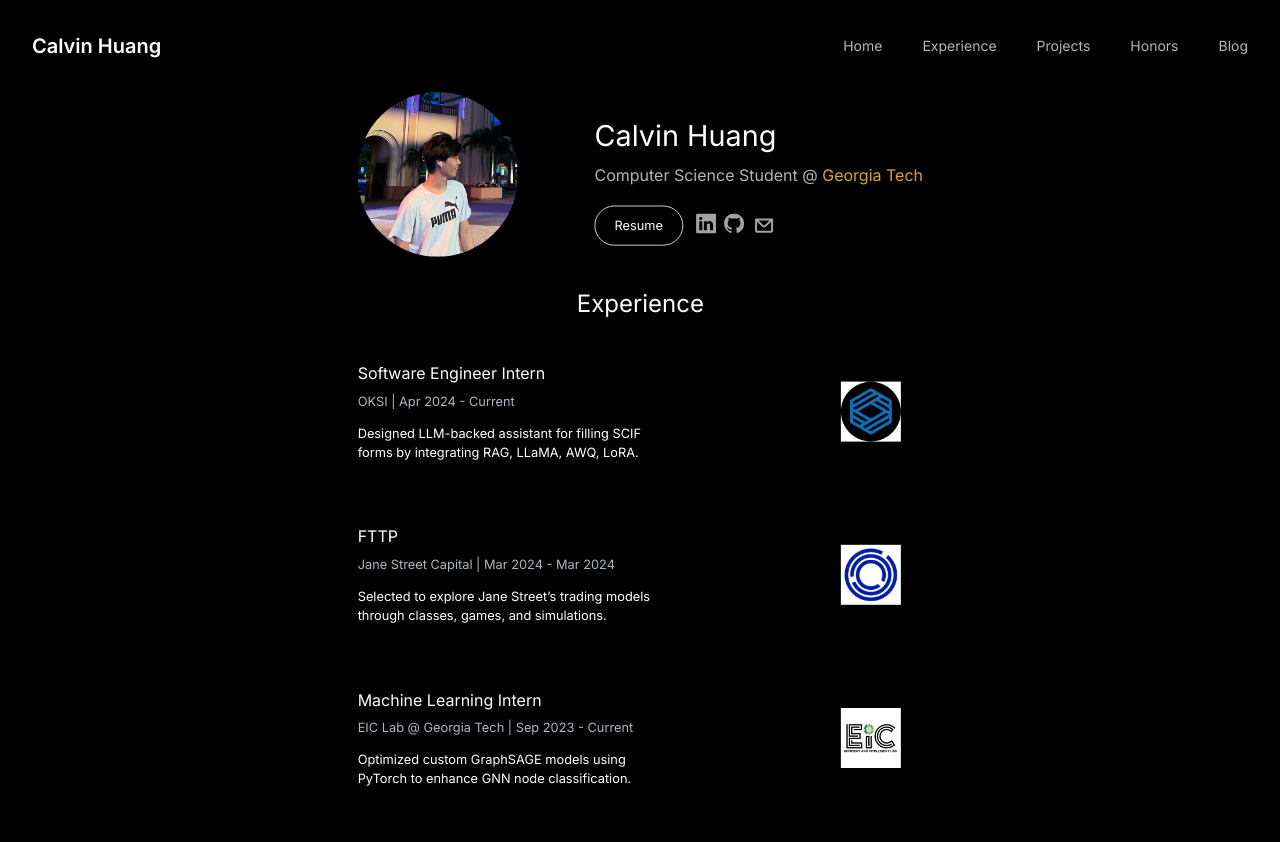
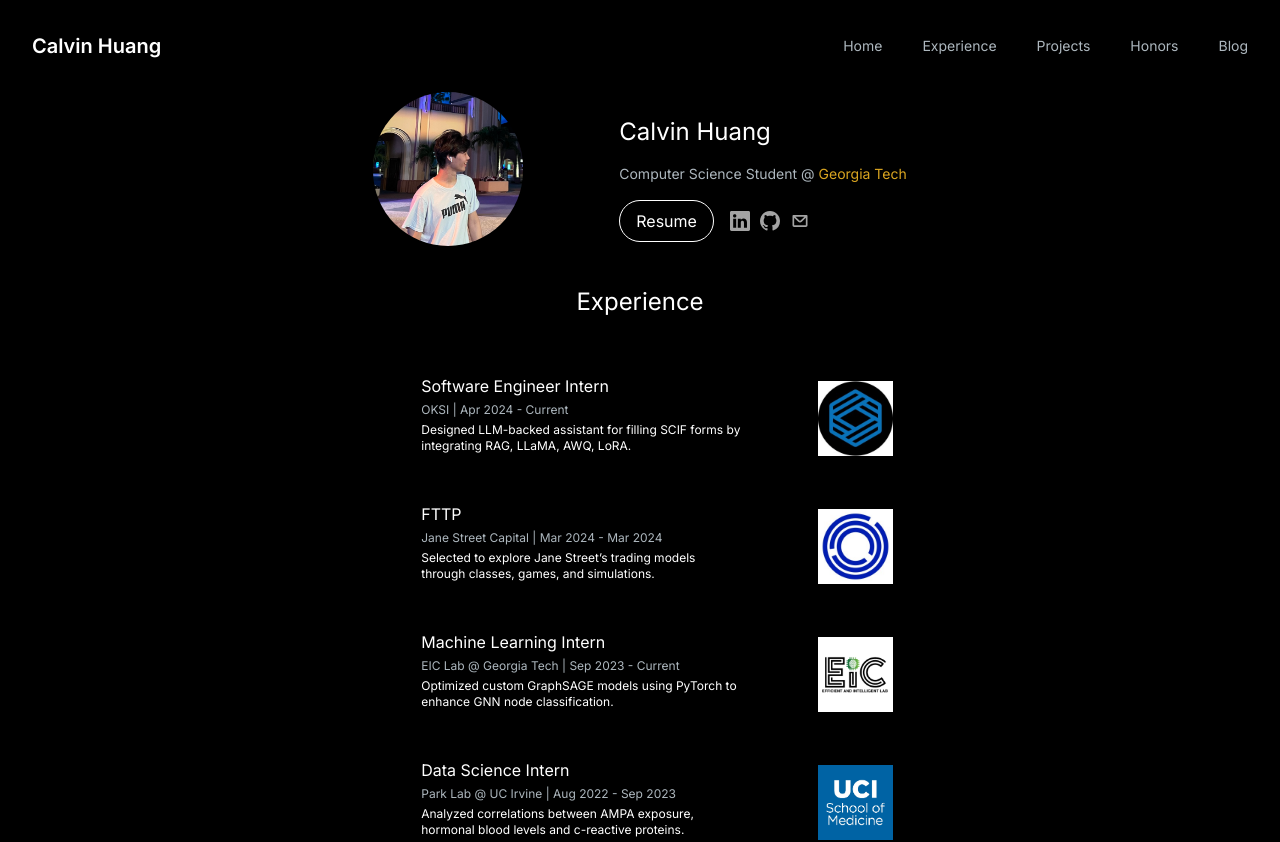
Before and after one commit to ccalvinhhuang/website, a Next.js app: page / in a window 1280 px wide. Shown: the top 842 px of the page. Built offline with nearby package versions, Linux system fonts and the light colour scheme.

Commit message:
scaled down experience

```diff
--- a/src/app/components/HeroSection.jsx
+++ b/src/app/components/HeroSection.jsx
@@ -57,21 +57,20 @@
 const HeroSection = () => {
   return (
     <div className="scale-down-wrapper">
-      <div className="scale-down-container">
       <div className="flex flex-col mx-auto">
         <div className="flex flex-col sm:flex-row items-center gap-8 sm:gap-24">
           <Image
             src="/images/calvin.jpeg"
             alt="hero image"
             className="rounded-full bg-black"
-              width={200}
-              height={200}
+            width={150}
+            height={150}
           />
           <div className="text-center sm:text-left mt-5">
-              <h1 className="text-white mb-4 text-2xl sm:text-3xl lg:text-4xl">
+            <h1 className="text-white mb-4 text-l sm:text-2xl lg:text-2xl">
               Calvin Huang
             </h1>
-              <p className="text-[#ADB7BE] text-base sm:text-lg lg:text-xl mb-6">
+            <p className="text-[#ADB7BE] text-xs sm:text-sm lg:text-sm mb-4">
               Computer Science Student @{" "}
               <a
                 href="https://www.gatech.edu/"
@@ -87,7 +86,7 @@
                 target="_blank"
                 rel="noopener noreferrer"
               >
-                  <button className="px-6 py-3 rounded-full bg-transparent hover:bg-slate-800 text-white border border-white">
+                <button className="px-4 py-2 rounded-full bg-transparent hover:bg-slate-800 text-white border border-white">
                   Resume
                 </button>
               </a>
@@ -97,17 +96,17 @@
                   target="_blank"
                   className="icon-link"
                 >
-                    <BsLinkedin color="#a3a3a3" size={25} />
+                  <BsLinkedin color="#a3a3a3" size={20} />
                 </a>
                 <a
                   href="https://github.com/ccalvinhhuang"
                   target="_blank"
                   className="icon-link"
                 >
-                    <BsGithub color="#a3a3a3" size={25} />
+                  <BsGithub color="#a3a3a3" size={20} />
                 </a>
                 <a href="mailto:chuang482@gatech.edu" className="icon-link">
-                    <CgMail color="#a3a3a3" size={30} />
+                  <CgMail color="#a3a3a3" size={20} />
                 </a>
               </div>
             </div>
@@ -115,7 +114,7 @@
         </div>
         <h2
           id="experience"
-            className="text-white text-3xl mb-4 mt-10 mx-auto text-center"
+          className="text-white text-2xl mb-4 mt-10 mx-auto text-center"
         >
           Experience
         </h2>
@@ -133,13 +132,13 @@
           ))}
         </div>
       </div>
-      </div>
       <style jsx>{`
         .scale-down-wrapper {
           display: flex;
           justify-content: center;
           align-items: flex-start;
           overflow: auto;
+          box-sizing: border-box;
         }
         .scale-down-container {
           transform: scale(0.8); /* Adjust this value as needed */
--- a/src/app/components/InternshipItem.js
+++ b/src/app/components/InternshipItem.js
@@ -12,17 +12,20 @@
     href={link}
     target="_blank"
     rel="noopener noreferrer"
-    className="block text-white mb-10"
+    className="block text-white mb-8"
   >
-    <div className="flex flex-col sm:flex-row items-center gap-8 sm:gap-48 hover-effect">
+    <div
+      className="flex flex-col sm:flex-row items-center gap-400 sm:gap-16 hover-effect"
+      style={{ marginLeft: "9%" }}
+    >
       <div>
-        <h3 className="text-xl mb-2">{title}</h3>
-        <p className="text-[#ADB7BE] mb-4">
+        <h3 className="text-base mb-1">{title}</h3>
+        <p className="text-[#ADB7BE] text-xs mb-1">
           {company} | {date}
         </p>
-        <p className="text-base mb-10 w-96">{description}</p>
+        <p className="text-xs mb-4 w-80">{description}</p>
       </div>
-      <div className="flex justify-center w-full -mt-10">
+      <div className="flex justify-center w-full -mt-2">
         <Image
           src={imageSrc}
           alt={`${company} image`}
```
Lines whose indentation alone changed are shown as unchanged.
